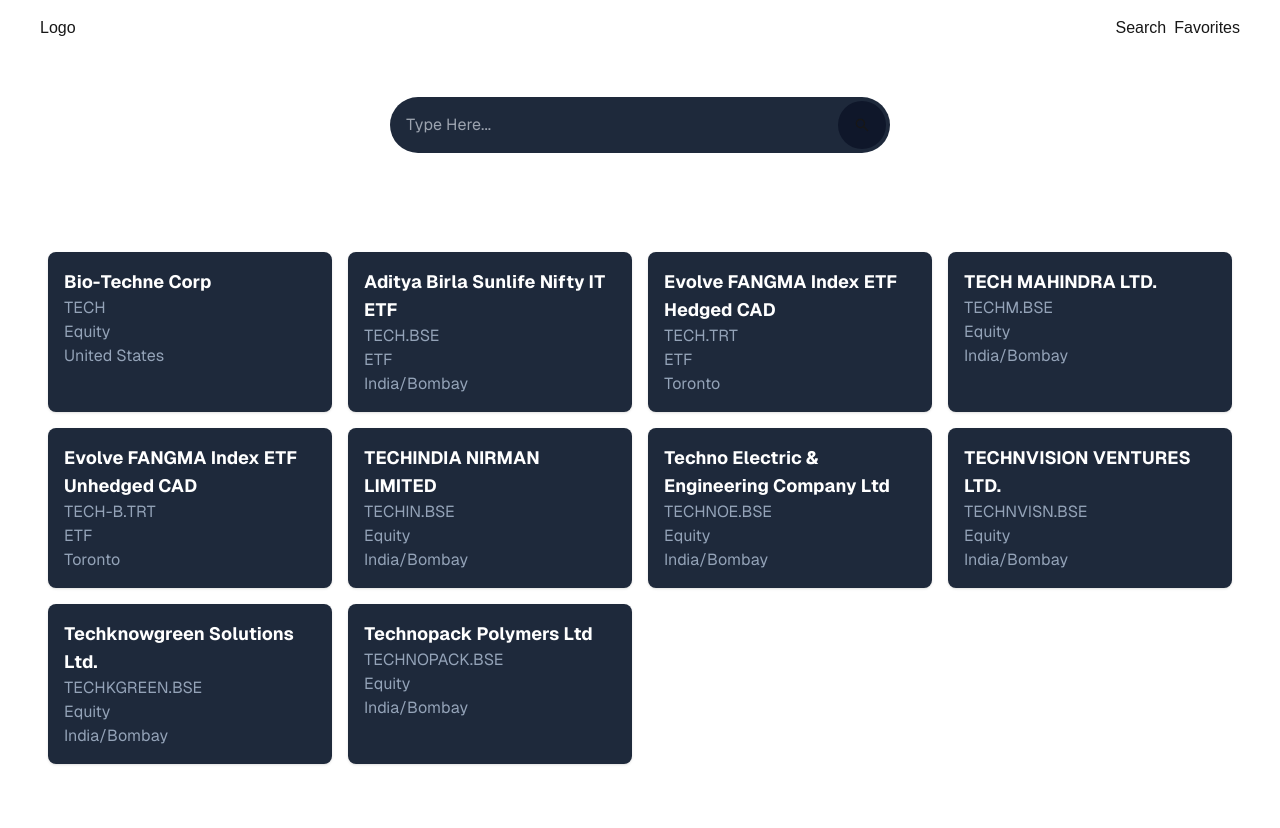
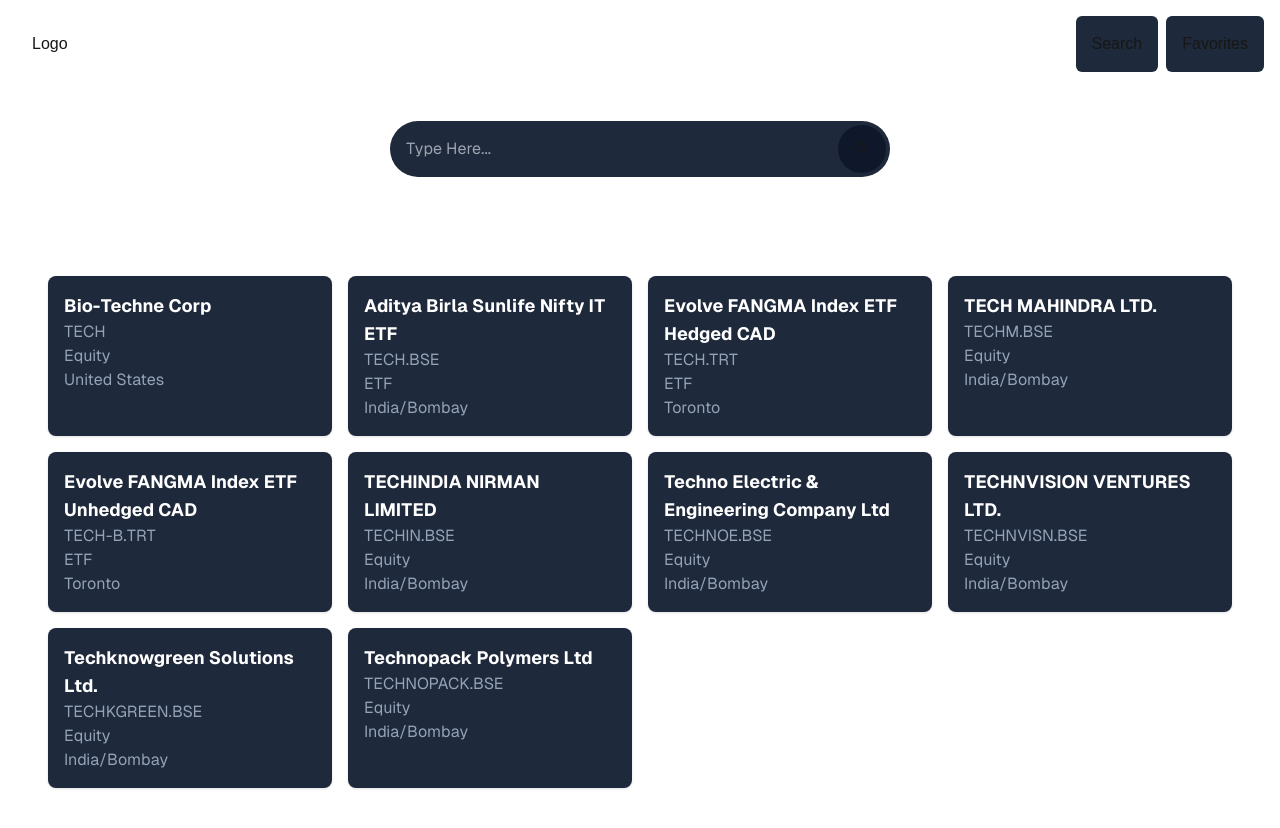
Before and after one commit to NoPMK/stock_search, a Next.js app: page / in a window 1280 px wide. Shown: the top 828 px of the page. Built offline with nearby package versions, Linux system fonts and the light colour scheme.

Commit message:
adjust navbar, add routing

```diff
--- a/components/navbar.tsx
+++ b/components/navbar.tsx
@@ -1,11 +1,35 @@
+"use client";
+
+import { useRouter } from "next/navigation";
+
+const routes = [
+  {
+    name: "Search",
+    path: "/",
+  },
+  {
+    name: "Favorites",
+    path: "/favorites",
+  },
+];
+
 const Navbar = () => {
+  const router = useRouter();
+
   return (
-    <nav className="w-full max-w-full h-10">
-      <div className="flex justify-between pt-4">
-        <span className="pl-10">Logo</span>
-        <div className="flex gap-2 pr-10">
-          <span>Search</span>
-          <span>Favorites</span>
+    <nav className="w-full max-w-full h-16">
+      <div className="flex justify-between p-4">
+        <span className="p-4">Logo</span>
+        <div className="flex gap-2">
+          {routes.map((route) => (
+            <span
+              key={route.name}
+              onClick={() => router.push(route.path)}
+              className="flex items-center justify-center cursor-pointer px-4 rounded-md bg-slate-800 hover:bg-slate-700"
+            >
+              {route.name}
+            </span>
+          ))}
         </div>
       </div>
     </nav>
```
